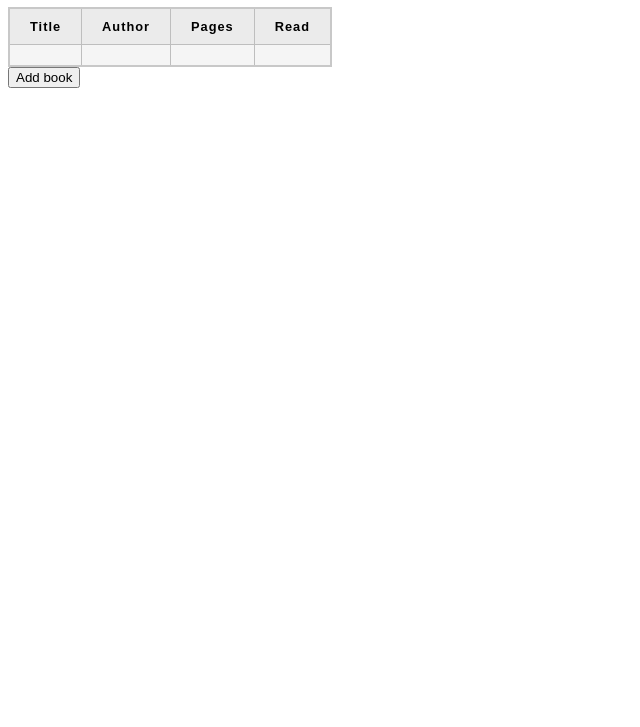
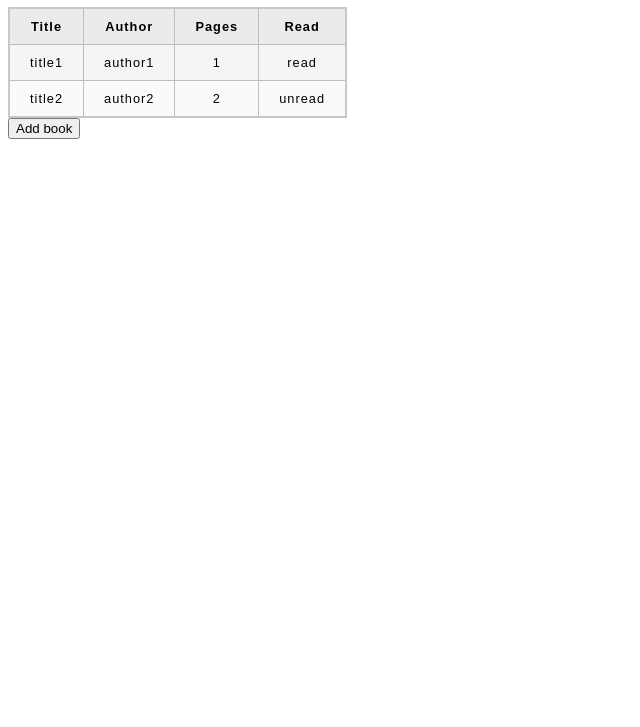
Before and after one commit to AndrewHeckman/odin-library, a plain HTML site: page index.html in a window 1280 px wide. Shown: the part 73-800 px from the top of the page, without its empty margins (0-640 px from the left). Drawn offline with Linux system fonts and the light colour scheme.

Commit message:
Add new code to display books in table

```diff
--- a/book.js
+++ b/book.js
@@ -1,4 +1,5 @@
 const myLibrary = []
+const table = document.querySelector("#library-table-body");
 
 function Book(title, author, numPages, read) {
   this.title = title;
@@ -6,8 +7,32 @@ function Book(title, author, numPages, read) {
   this.numPages = numPages;
   this.read = read;
 
-   this.info = function() {
-    return `${this.title} by ${this.author}, ${numPages} pages, ${read ? "read" : "not read yet"}.`;
+  this.info = function () {
+    return `${this.title} by ${this.author}, ${numPages} page${numPages > 1 ? "s" :""}, ${read ? "read" : "not read yet"}.`;
+  }
+
+  this.createRow = function() {
+    const row = document.createElement("tr");
+    const title = document.createElement("td");
+    const author = document.createElement("td");
+    const pages = document.createElement("td");
+    const read = document.createElement("td");
+
+    title.textContent = this.title;
+    author.textContent = this.author;
+    pages.textContent = this.numPages.toString();
+    if (this.read) {
+      read.textContent = "read";
+    } else {
+      read.textContent = "unread";
+    }
+
+    row.appendChild(title);
+    row.appendChild(author);
+    row.appendChild(pages);
+    row.appendChild(read);
+
+    return row;
   }
 }
 
@@ -18,5 +43,11 @@ function addBookToLibrary(title, author, numPages, read) {
 function displayLibrary() {
   for (const book of myLibrary) {
     console.log(book.info());
+    table.appendChild(book.createRow());
   }
 }
+
+addBookToLibrary("title1", "author1", 1, true);
+addBookToLibrary("title2", "author2", 2, false);
+
+displayLibrary();
--- a/index.html
+++ b/index.html
@@ -10,8 +10,7 @@
   <body>
     <h1>My Library</h1>
     <!-- book table -->
-      <!-- if empty, display a default table -->
-    <table>
+    <table id="library-table">
       <thead>
         <tr>
           <th>Title</th>
@@ -20,14 +19,7 @@
           <th>Read</th>
         </tr>
       </thead>
-      <tbody>
-        <tr>
-          <td></td>
-          <td></td>
-          <td></td>
-          <td></td>
-        </tr>
-      </tbody>
+      <tbody id="library-table-body"></tbody>
     </table>
     <!-- new book button
       when clicked, dialog with form pops up
```
